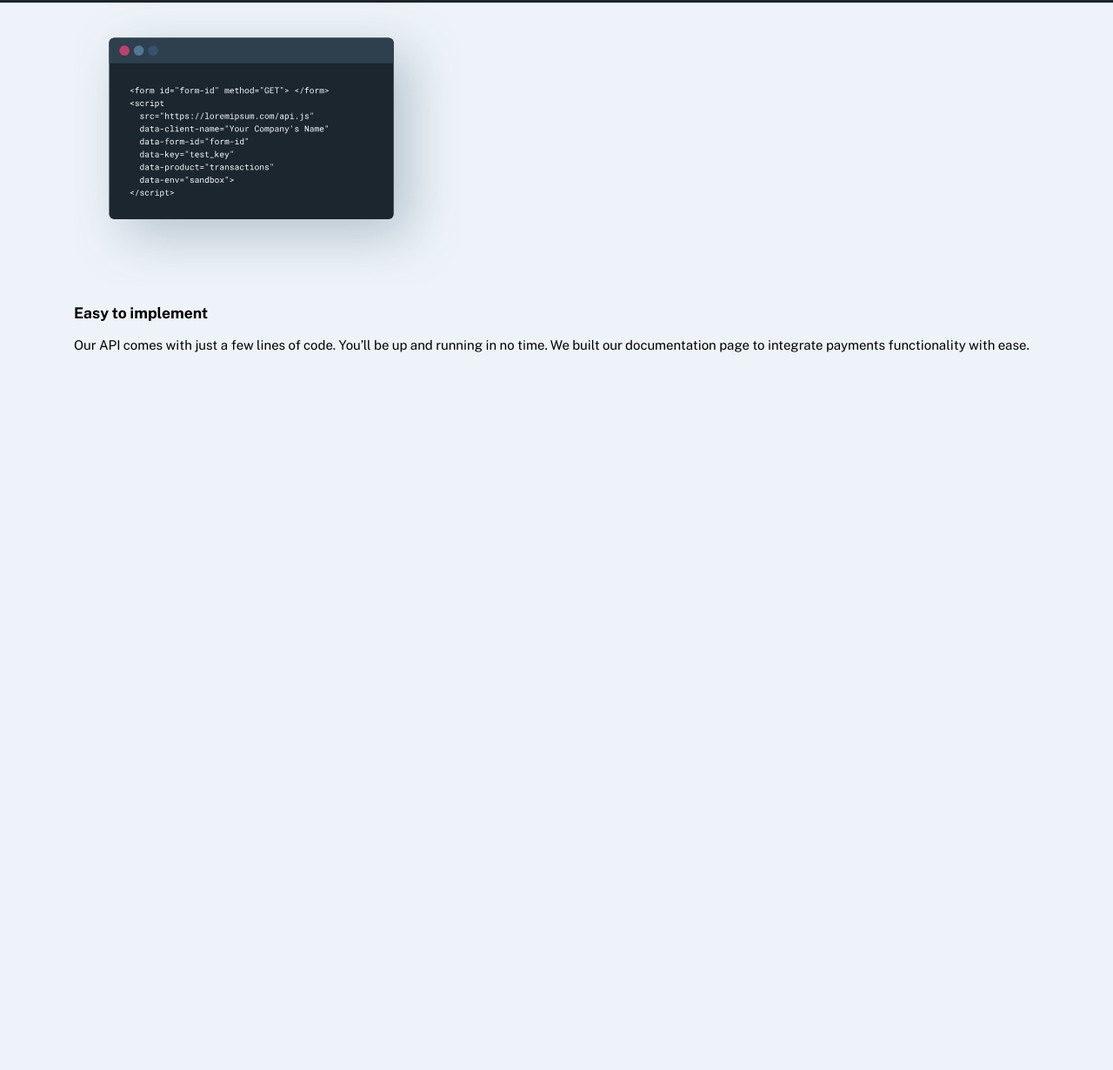
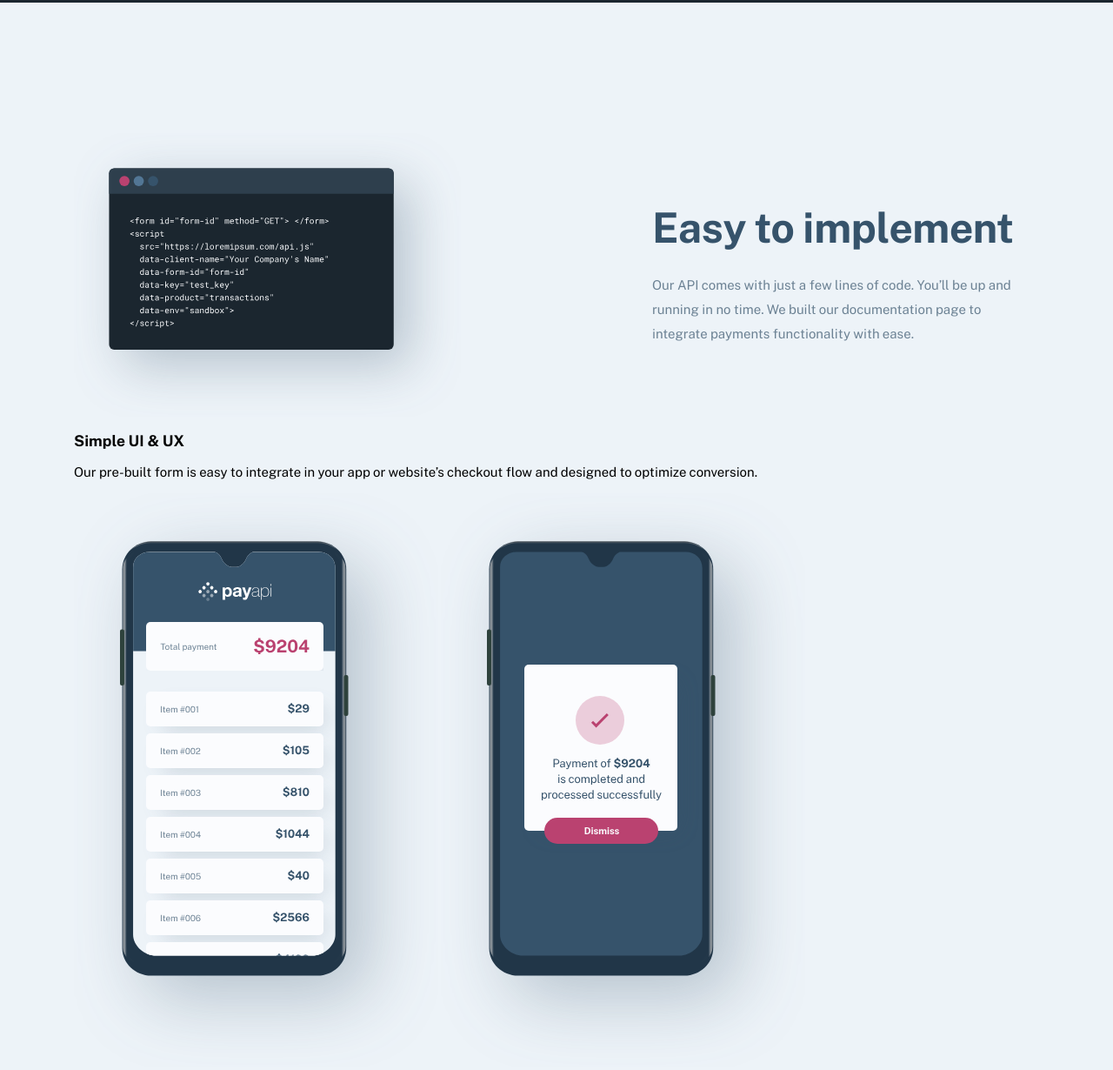
Before and after one commit to begzod11/payapi, a plain HTML site: page index.html in a window 1280 px wide. Shown: the part 1183-2413 px from the top of the page at 87% size. Before the commit the page ends 1603 px from the top, so only its background shows below. Drawn offline with Linux system fonts and the light colour scheme.

Commit message:
add simple html

```diff
--- a/index.html
+++ b/index.html
@@ -136,6 +136,25 @@
         </div>
       </div>
     </section>
+    <!-- SIMPLE -->
+    <section class="simple">
+      <div class="container">
+        <div class="simple__wrapper">
+          <div class="simple__inner">
+            <h3 class="simple__title">
+              Simple UI & UX
+            </h3>
+            <p class="simple__text">
+              Our pre-built form is easy to integrate in your app or website’s checkout flow and designed to optimize conversion.
+            </p>
+          </div>
+          <div class="simple__imeges">
+            <img class="simple-img" src="./img/simple-payapi.svg" alt="simple-payapi">
+            <img class="simple__img" src="./img/dismiss-img.svg" alt="dismiss-img">
+          </div>
+        </div>
+      </div>
+    </section>
   </main>
 
 </body>
--- a/scss/bloks/_bloks-all.scss
+++ b/scss/bloks/_bloks-all.scss
@@ -4,3 +4,4 @@
 @import "hero";
 @import "about";
 @import "easy";
+@import "simple";
--- a/scss/bloks/_easy.scss
+++ b/scss/bloks/_easy.scss
@@ -0,0 +1,40 @@
+.easy__wrapper {
+  padding-top: 150px;
+  @include flex(center,space-between);
+}
+.easy__title {
+  margin: 0;
+  margin-bottom: 24px;
+  font-size: 48px;
+  line-height: 56px;
+  letter-spacing: -0.369231px;
+  color: #36536b;
+}
+.easy__text {
+  width: 445px;
+  margin: 0;
+  line-height: 28px;
+  color: #6c8294;
+}
+@media only screen and(max-width: 930px){
+  .easy__wrapper{
+    text-align: center;
+    flex-direction: column;
+  }
+  .easy__title {
+    width: 100%;
+  }
+  .easy__text {
+    width: 100%;
+  }
+}
+@media only screen and(max-width: 490px){
+  .easy__img {
+    width: 328px;
+    height: 209px;
+  }
+  .easy__title {
+    font-size: 36px;
+    line-height: 36px;
+  }
+}
```
Also changed, not shown: css/main.css, css/main.min.css, scss/bloks/_simple.scss (added).
